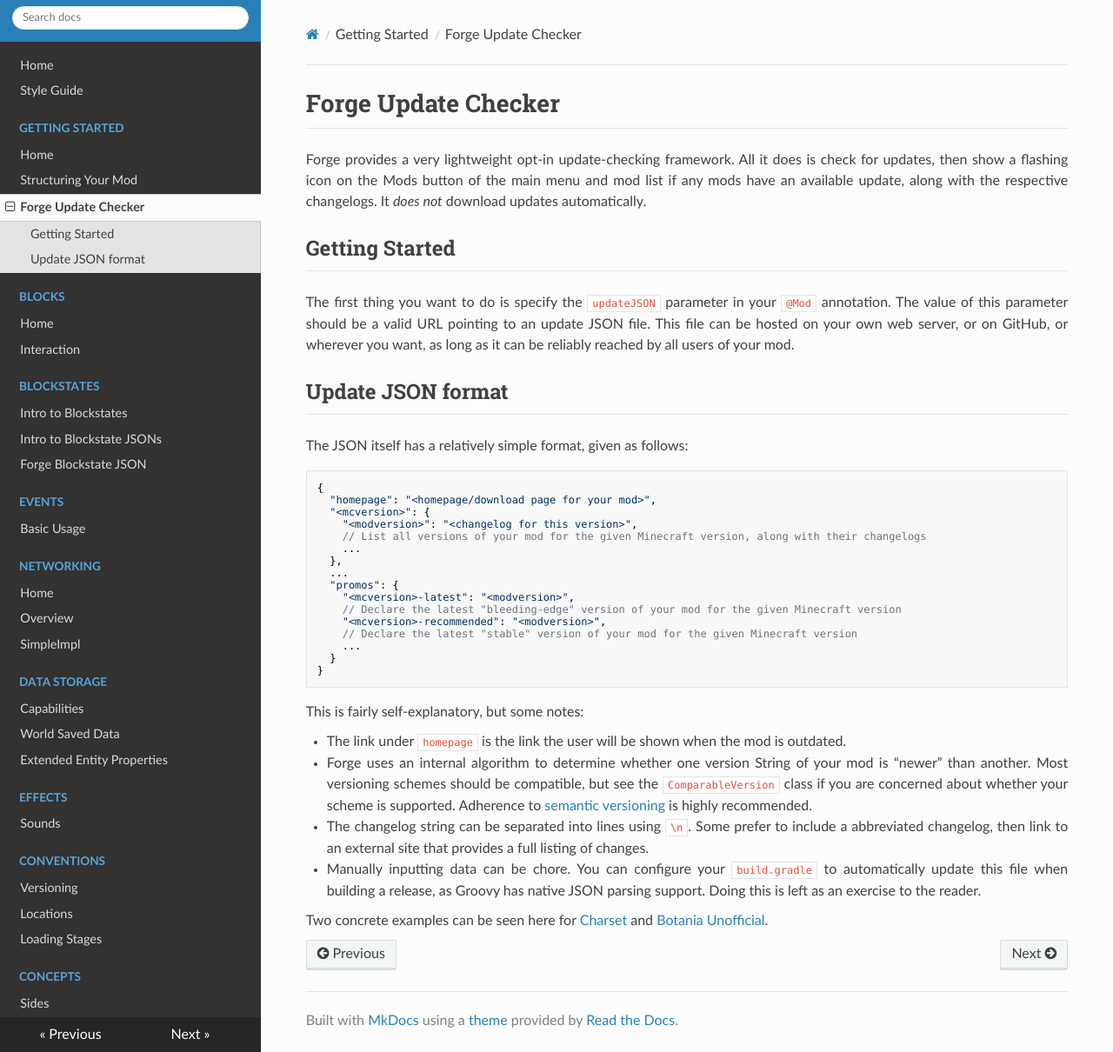
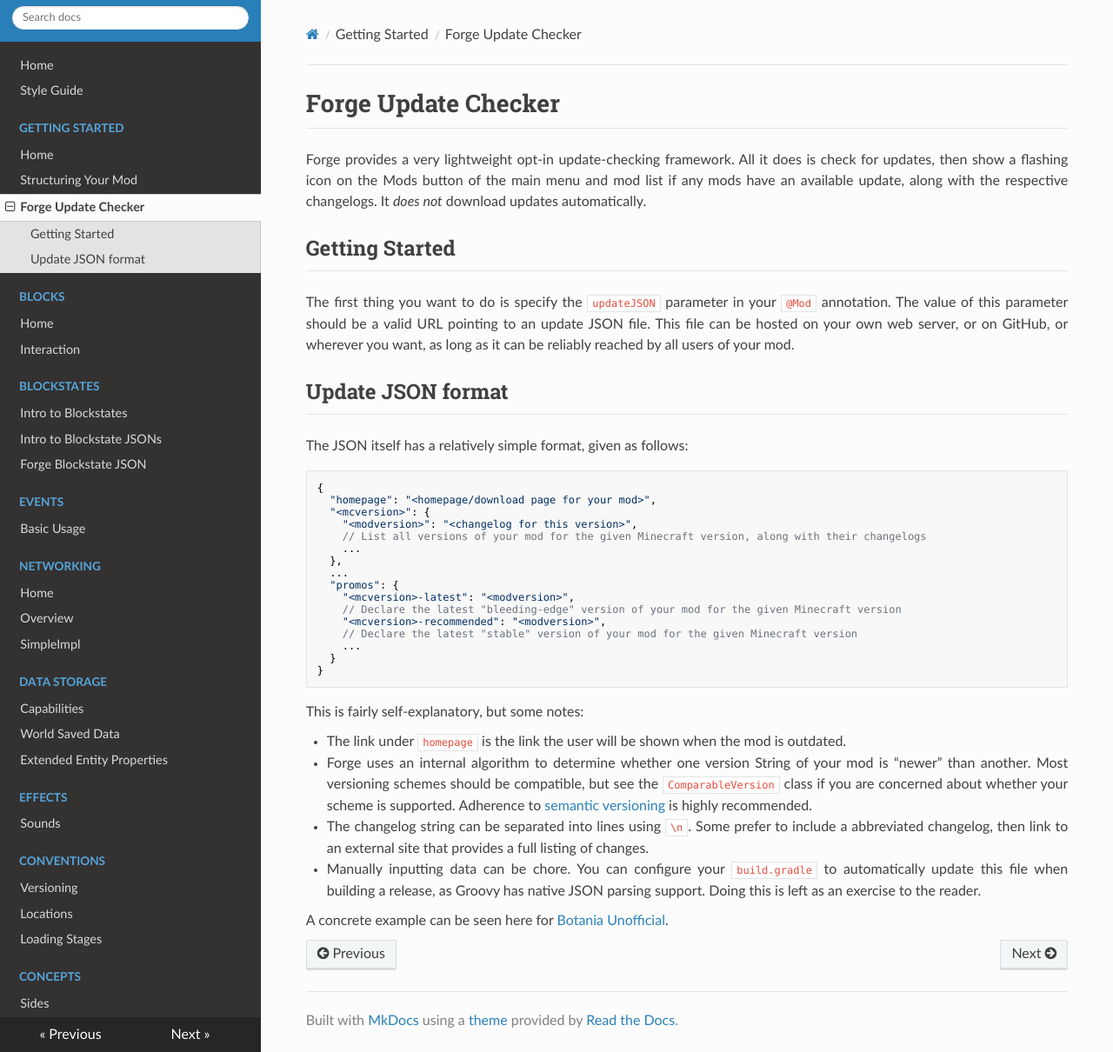
Before and after one commit to MinecraftForge/Documentation, an MkDocs documentation site: the page built from docs/gettingstarted/autoupdate.md, in a window 1280 px wide and 1210 px high. Shown: the whole window at 87% size. Built offline with MkDocs 1.6.1, drawn with Linux system fonts in a browser that asks for light colours; nearby versions of some CDN libraries; old or Windows-style settings are respelled for this version of MkDocs.

Commit message:
The update.json for Charset is no longer available

```diff
--- a/docs/gettingstarted/autoupdate.md
+++ b/docs/gettingstarted/autoupdate.md
@@ -39,4 +39,4 @@ This is fairly self-explanatory, but some notes:
 * The changelog string can be separated into lines using `\n`. Some prefer to include a abbreviated changelog, then link to an external site that provides a full listing of changes.
 * Manually inputting data can be chore. You can configure your `build.gradle` to automatically update this file when building a release, as Groovy has native JSON parsing support. Doing this is left as an exercise to the reader.
 
-Two concrete examples can be seen here for [Charset](http://charset.asie.pl/update.json) and [Botania Unofficial](https://raw.githubusercontent.com/williewillus/Botania/HEAD/version/update.json).
+A concrete example can be seen here for [Botania Unofficial](https://raw.githubusercontent.com/williewillus/Botania/HEAD/version/update.json).
```
